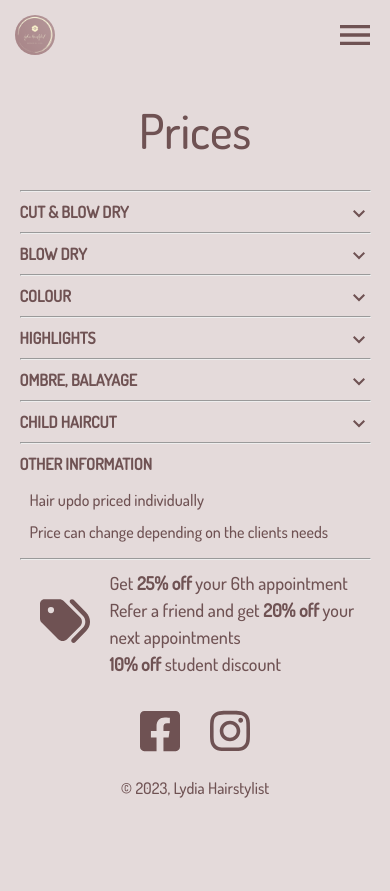
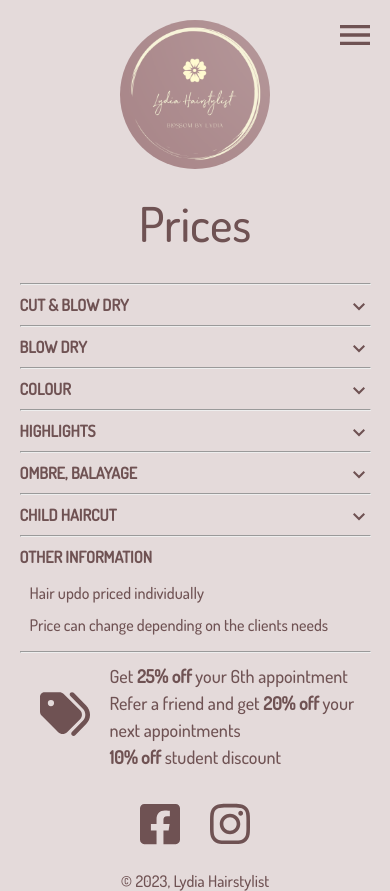
Before and after one commit to casee8/lydiahairstylist, a plain HTML site: page prices.html in a window 390 px wide. Before the commit the page ends 844 px from the top, so only its background shows below. Drawn offline with Linux system fonts and the light colour scheme.

Commit message:
Remove Navbar animation

```diff
--- a/assets/css/style.css
+++ b/assets/css/style.css
@@ -395,54 +395,3 @@ img[alt="price tag icon"] {
     top: 0px;
   }
 }
-
-@media screen and (max-width: 768px) {
-  nav {
-    position: fixed;
-    width: 100%;
-    background-color: var(--light-color);
-    /* border-bottom: 1px solid var(--primary-color); */
-  }
-
-  @keyframes shrinking-navbar {
-    0% {
-      height: 194px;
-    }
-    100% {
-      height: 70px;
-      box-shadow: 0 0 5px var(--primary-color);
-    }
-  }
-
-  .shrinking-nav {
-    position: fixed;
-    animation: shrinking-navbar 0.3s ease-in;
-    animation-fill-mode: forwards;
-  }
-
-  main {
-    padding-top: 215px;
-  }
-
-  .reduce-padding {
-    padding-top: 100px;
-  }
-
-  .shrinking-logo {
-    margin: 0;
-    animation: shrinking-logo 0.3s ease-in;
-    animation-fill-mode: forwards;
-  }
-
-  @keyframes shrinking-logo {
-    0% {
-      width: 150px;
-    }
-    100% {
-      width: 40px;
-      position: absolute;
-      top:15px;
-      left: 15px;
-    }
-  }
-}
--- a/assets/js/app.js
+++ b/assets/js/app.js
@@ -4,19 +4,6 @@ const menuBtn = document.querySelector("#menu-btn");
 const mainElement = document.querySelector("main");
 const footerElement = document.querySelector("footer");
 let isMenuOpen = false;
-
-window.addEventListener("scroll", () => {
-  const logo = document.querySelector(".logo");
-  const nav = document.querySelector("nav");
-  nav.classList.add("shrinking-nav");
-  logo.classList.add("shrinking-logo");
-  mainElement.classList.add("reduce-padding");
-  // if (window.scrollY == 0) {
-  //   logo.classList.remove("shrinking-logo");
-  //   nav.classList.remove("shrinking-nav");
-  //   mainElement.classList.remove("reduce-padding");
-  // }
-});
 
 // Swap menu btn depending on it's position (opened, closed)
 menuBtnCont.addEventListener("click", () => {
```
Also changed, not shown: index.html (+1 -1 lines).
